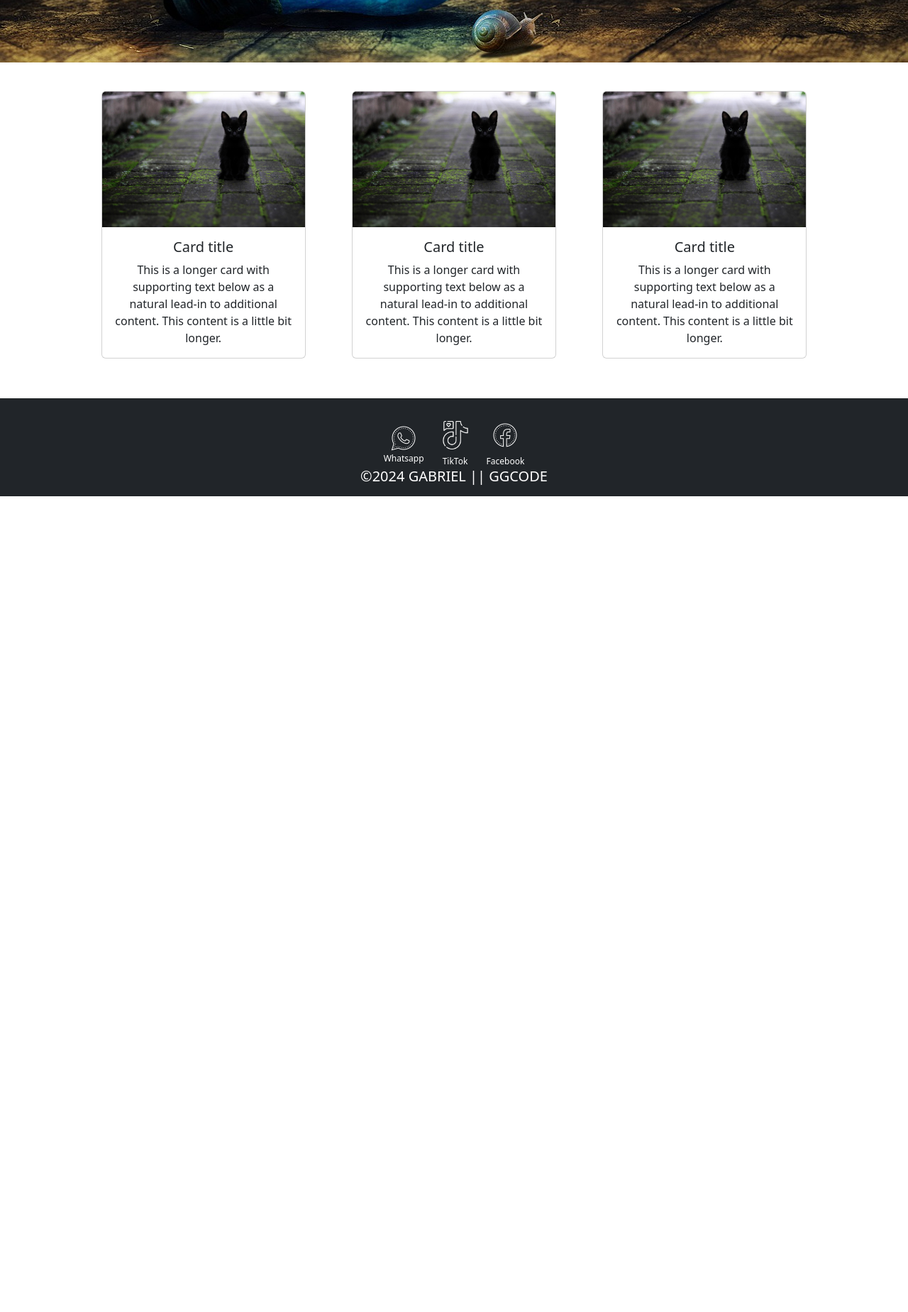
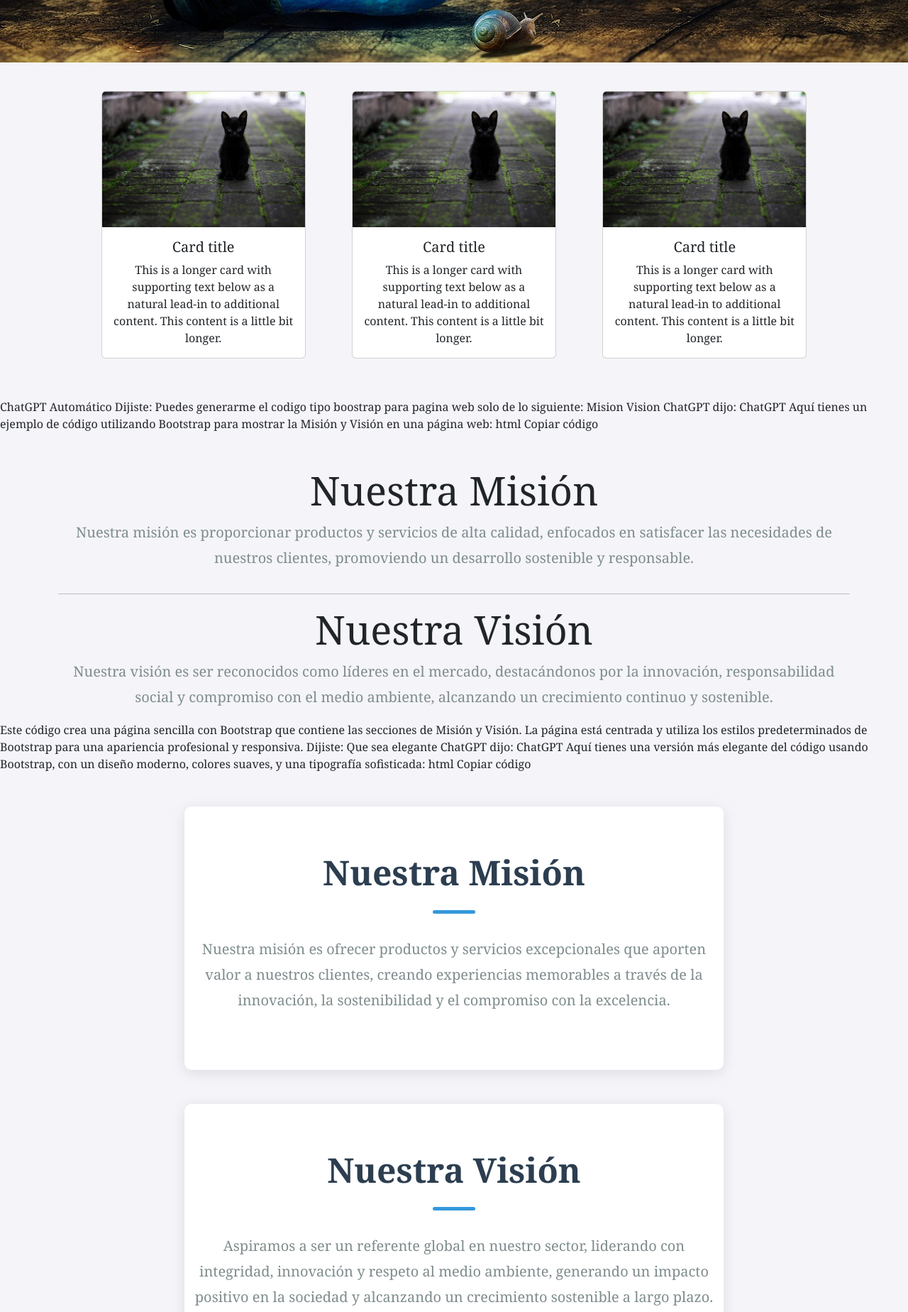
Before and after one commit to plaxmax/plaxmax.github.io, a plain HTML site: page index.html in a window 1280 px wide. Shown: the part 560-2408 px from the top of the page at 71% size. Before the commit the page ends 1259 px from the top, so only its background shows below. Drawn offline with nearby package versions, Linux system fonts and the light colour scheme.

Commit message:
Update index.html

```diff
--- a/index.html
+++ b/index.html
@@ -90,6 +90,123 @@
             </div>
         </center>
     </section>
+    ChatGPT Automático
+
+Dijiste:
+Puedes generarme el codigo tipo boostrap para pagina web solo de lo siguiente:
+Mision
+Vision
+ChatGPT dijo:
+ChatGPT
+Aquí tienes un ejemplo de código utilizando Bootstrap para mostrar la Misión y Visión en una página web:
+
+html
+Copiar código
+<!DOCTYPE html>
+<html lang="es">
+<head>
+  <meta charset="UTF-8">
+  <meta name="viewport" content="width=device-width, initial-scale=1.0">
+  <title>Misión y Visión</title>
+  <!-- Bootstrap CSS -->
+  <link href="https://cdn.jsdelivr.net/npm/bootstrap@5.3.0-alpha1/dist/css/bootstrap.min.css" rel="stylesheet">
+</head>
+<body>
+  <div class="container mt-5">
+    <!-- Misión Section -->
+    <div class="row">
+      <div class="col-md-12 text-center">
+        <h1 class="display-4">Nuestra Misión</h1>
+        <p class="lead">Nuestra misión es proporcionar productos y servicios de alta calidad, enfocados en satisfacer las necesidades de nuestros clientes, promoviendo un desarrollo sostenible y responsable.</p>
+      </div>
+    </div>
+    <hr>
+    <!-- Visión Section -->
+    <div class="row">
+      <div class="col-md-12 text-center">
+        <h1 class="display-4">Nuestra Visión</h1>
+        <p class="lead">Nuestra visión es ser reconocidos como líderes en el mercado, destacándonos por la innovación, responsabilidad social y compromiso con el medio ambiente, alcanzando un crecimiento continuo y sostenible.</p>
+      </div>
+    </div>
+  </div>
+
+  <!-- Bootstrap JS -->
+  <script src="https://cdn.jsdelivr.net/npm/bootstrap@5.3.0-alpha1/dist/js/bootstrap.bundle.min.js"></script>
+</body>
+</html>
+Este código crea una página sencilla con Bootstrap que contiene las secciones de Misión y Visión. La página está centrada y utiliza los estilos predeterminados de Bootstrap para una apariencia profesional y responsiva.
+
+
+
+
+
+
+Dijiste:
+Que sea elegante
+ChatGPT dijo:
+ChatGPT
+Aquí tienes una versión más elegante del código usando Bootstrap, con un diseño moderno, colores suaves, y una tipografía sofisticada:
+
+html
+Copiar código
+<!DOCTYPE html>
+<html lang="es">
+<head>
+  <meta charset="UTF-8">
+  <meta name="viewport" content="width=device-width, initial-scale=1.0">
+  <title>Misión y Visión</title>
+  <!-- Bootstrap CSS -->
+  <link href="https://cdn.jsdelivr.net/npm/bootstrap@5.3.0-alpha1/dist/css/bootstrap.min.css" rel="stylesheet">
+  <style>
+    body {
+      background-color: #f4f4f9;
+      font-family: 'Georgia', serif;
+    }
+    .section-title {
+      font-size: 3rem;
+      font-weight: 600;
+      color: #2c3e50;
+      margin-bottom: 1.5rem;
+    }
+    .lead {
+      font-size: 1.25rem;
+      color: #7f8c8d;
+      line-height: 1.8;
+    }
+    .mission-vision-section {
+      padding: 4rem 0;
+      background-color: #fff;
+      border-radius: 10px;
+      box-shadow: 0px 4px 20px rgba(0, 0, 0, 0.1);
+    }
+    .divider {
+      width: 60px;
+      height: 5px;
+      background-color: #3498db;
+      margin: 0 auto 2rem;
+      border-radius: 50px;
+    }
+  </style>
+</head>
+<body>
+  <div class="container mt-5">
+    <!-- Misión Section -->
+    <div class="row justify-content-center">
+      <div class="col-md-8 mission-vision-section text-center mb-5">
+        <h1 class="section-title">Nuestra Misión</h1>
+        <div class="divider"></div>
+        <p class="lead">Nuestra misión es ofrecer productos y servicios excepcionales que aporten valor a nuestros clientes, creando experiencias memorables a través de la innovación, la sostenibilidad y el compromiso con la excelencia.</p>
+      </div>
+    </div>
+    <!-- Visión Section -->
+    <div class="row justify-content-center">
+      <div class="col-md-8 mission-vision-section text-center">
+        <h1 class="section-title">Nuestra Visión</h1>
+        <div class="divider"></div>
+        <p class="lead">Aspiramos a ser un referente global en nuestro sector, liderando con integridad, innovación y respeto al medio ambiente, generando un impacto positivo en la sociedad y alcanzando un crecimiento sostenible a largo plazo.</p>
+      </div>
+    </div>
+  </div>
     <section>
         <nav class="navbar navbar-dark bg-dark">
             <div class="col-md-8 mx-auto text-center">
```
